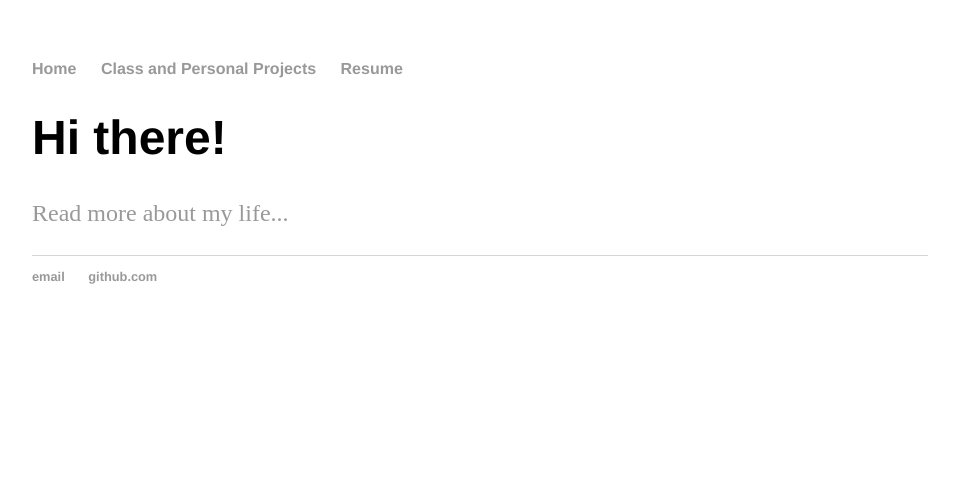
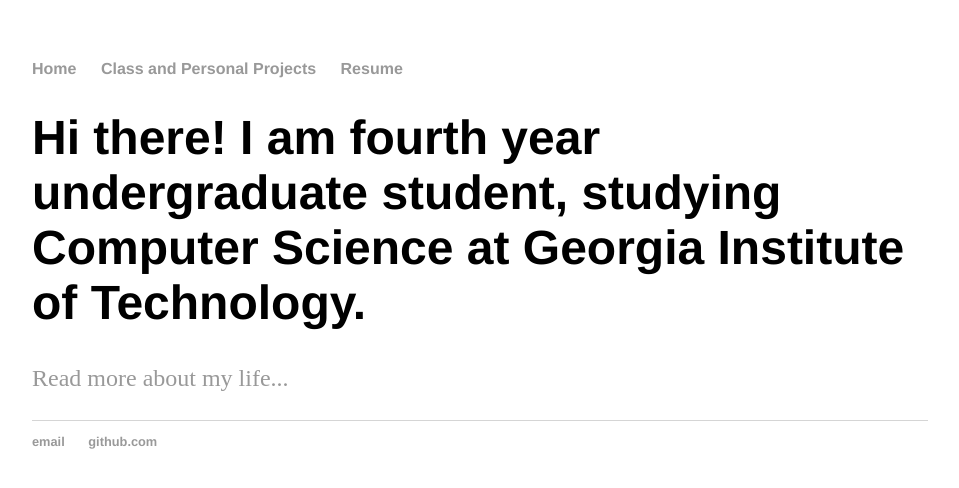
Before and after one commit to esingh7/esingh7.github.io, a Jekyll site: the page built from index.html, in a window 1280 px wide. Shown: the top 488 px of the page, without its empty margins (160-1119 px from the left). Built offline with Jekyll 4.4.1, drawn with Linux system fonts in a browser that asks for light colours.

Commit message:
Update index.html

```diff
--- a/index.html
+++ b/index.html
@@ -3,6 +3,6 @@ layout: default
 title: Esha Singh
 ---
 <div class="blurb">
-	<h1>Hi there!</h1>
+	<h1>Hi there! I am fourth year undergraduate student, studying Computer Science at Georgia Institute of Technology. </h1>
 	<p><a href="/about">Read more about my life...</a></p>
 </div><!-- /.blurb -->
```
